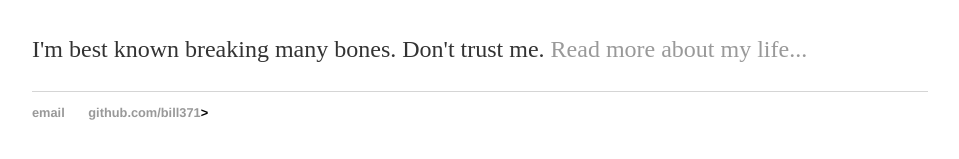
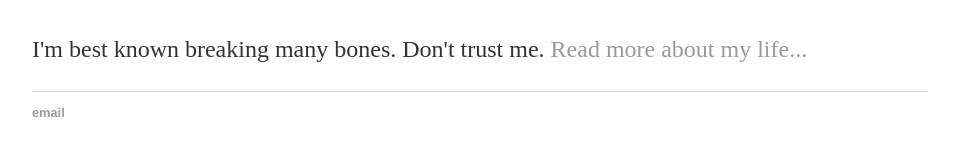
Before and after one commit to Bill371/Bill371.github.io, a Jekyll site: the page built from index.html, in a window 1280 px wide. Shown: the part 164-323 px from the top of the page, without its empty margins (160-1119 px from the left). Built offline with Jekyll 4.4.1, drawn with Linux system fonts in a browser that asks for light colours.

Commit message:
Update default.html

```diff
--- a/_layouts/default.html
+++ b/_layouts/default.html
@@ -22,7 +22,7 @@
 			<footer>
 	    		<ul>
 	        		<li><a href="mailto:william.merrett37@gmail.com">email</a></li>
-	        		<!<li><a href="https://github.com/Bill371">github.com/bill371</a></li>>
+	        		<!-- <li><a href="https://github.com/Bill371">github.com/bill371</a></li> -->
 				</ul>
 			</footer>
 		</body>
```
